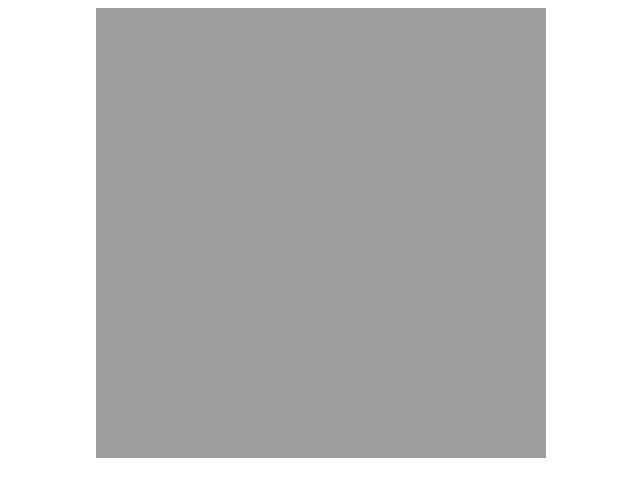
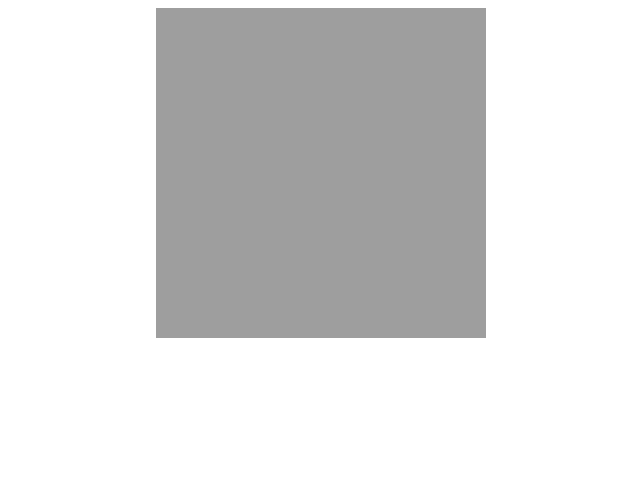
Before and after one commit to wndud630/module3mob, a plain HTML site: page index.html in a window 1280 px wide. Shown: the whole page, without its empty margins (319-959 px from the left). Drawn offline with Linux system fonts and the light colour scheme.

Commit message:
Update index.html

```diff
--- a/index.html
+++ b/index.html
@@ -14,7 +14,7 @@
       align-items: center; /* 세로 중앙 정렬 */
     }
     canvas {
-      width: 450px; /* 필요에 따라 크기 조정 */
+      width: 330px; /* 필요에 따라 크기 조정 */
       height: auto; /* 비율 유지 */
       display: block;
     }
```
